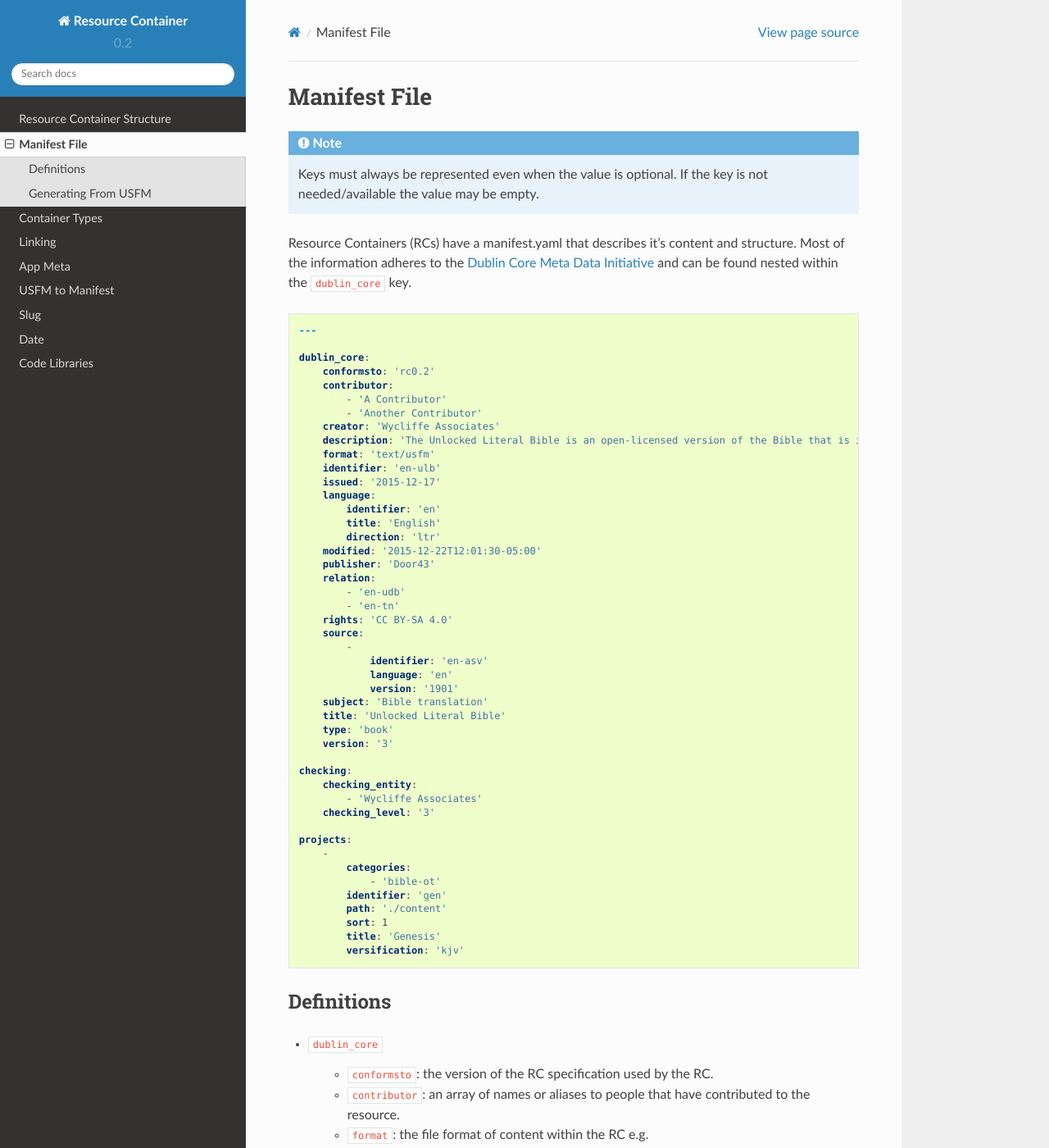
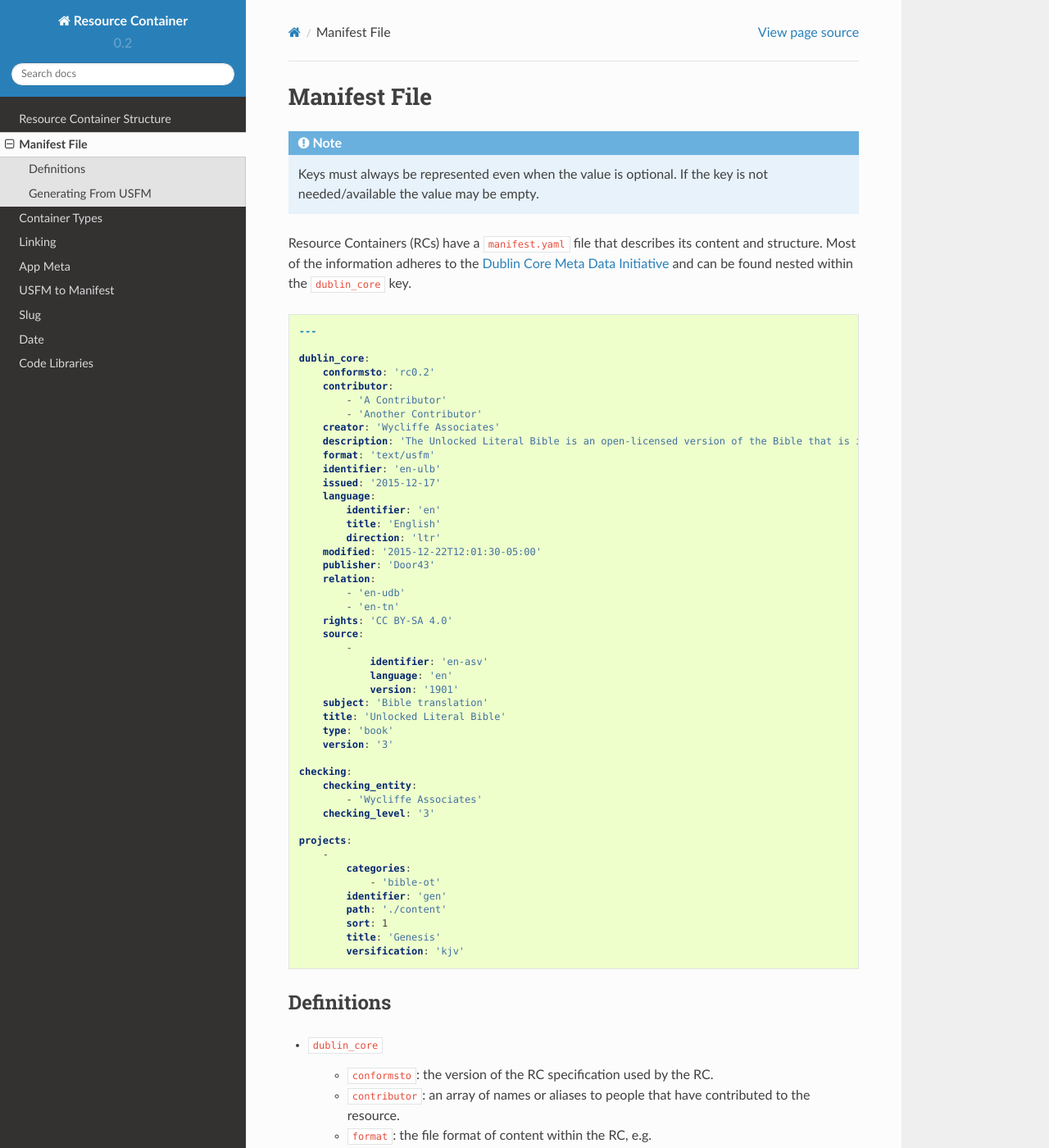
Before and after one commit to unfoldingWord-dev/Resource-Container, a Sphinx documentation site: the page built from docs/manifest.rst, in a window 1280 px wide and 1400 px high. Shown: the whole window at 82% size. Built offline with Sphinx 7.4.7 and the Read the Docs theme 2.0.0, drawn with Linux system fonts in a browser that asks for light colours.

Commit message:
minor formatting updates

```diff
--- a/docs/manifest.rst
+++ b/docs/manifest.rst
@@ -5,7 +5,7 @@ Manifest File
 
 .. include:: includes/note_keys_required.txt
 
-Resource Containers (RCs) have a manifest.yaml that describes it's content and structure.
+Resource Containers (RCs) have a ``manifest.yaml`` file that describes its content and structure.
 Most of the information adheres to the `Dublin Core Meta Data Initiative <http://dublincore.org/documents/dcmi-terms>`_
 and can be found nested within the ``dublin_core`` key.
 
@@ -68,7 +68,7 @@ Definitions
 
     - ``conformsto``: the version of the RC specification used by the RC.
     - ``contributor``: an array of names or aliases to people that have contributed to the resource.
-    - ``format``: the file format of content within the RC e.g.
+    - ``format``: the file format of content within the RC, e.g.
 
         - ``text/usfm``
         - ``image/png``
```
